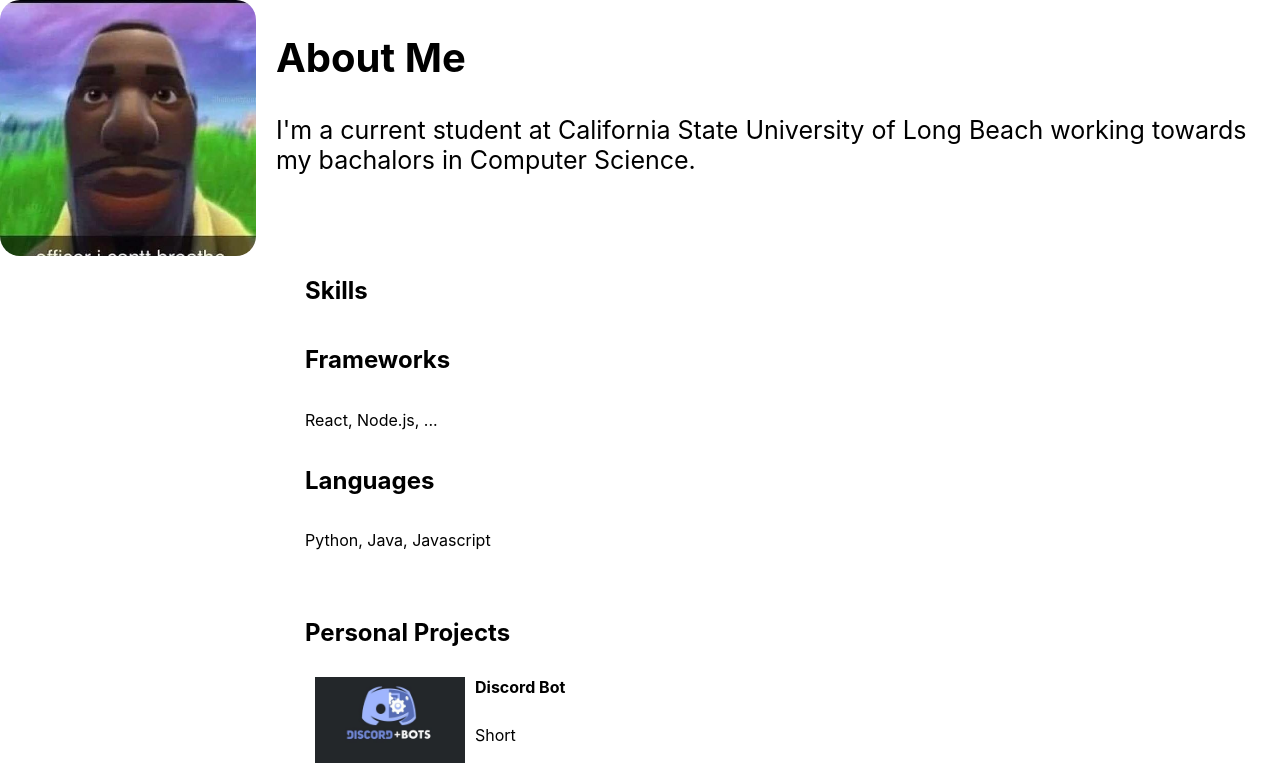
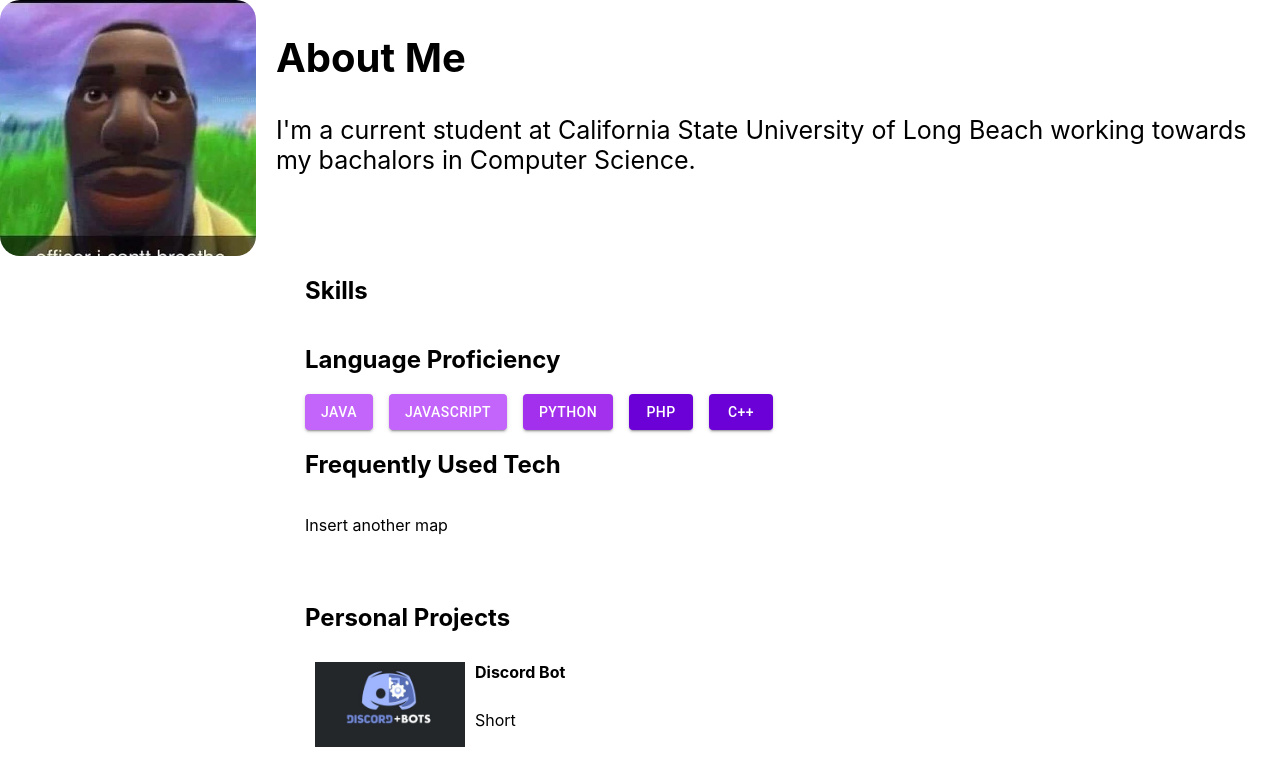
Before and after one commit to porterclev/Portfolio, a React (Create React App) app: page / in a window 1280 px wide. Shown: the top 779 px of the page. Built offline with nearby package versions, Linux system fonts and the light colour scheme.

Commit message:
made languages into buttons

```diff
--- /dev/null
+++ b/src/views/Skills/Lang.js
@@ -0,0 +1,32 @@
+import React from "react";
+import { Button } from "@mui/material";
+import { createTheme, ThemeProvider } from "@mui/material/styles";
+import "./Skills.css";
+const Lang = ({ lang }) => {
+  const theme = createTheme({
+    palette: {
+      primary: { main: "#C364FA" },
+      secondary: { main: "#A230ED" },
+      warning: { main: "#6B00D7" },
+    },
+  });
+  return (
+    <ThemeProvider theme={theme}>
+      <Button
+        sx={{ mr: 2 }}
+        variant="contained"
+        color={
+          lang.proficiency == "high"
+            ? "primary"
+            : lang.proficiency == "intermediate"
+            ? "secondary"
+            : "warning"
+        }
+      >
+        {lang.name}
+      </Button>
+    </ThemeProvider>
+  );
+};
+
+export default Lang;
--- /dev/null
+++ b/src/views/Skills/Langs.js
@@ -0,0 +1,13 @@
+import Lang from "./Lang";
+const Langs = ({ langs }) => {
+  return (
+    <>
+      {langs.map((lang) => (
+        // <Lang key={lang.id} lang={lang} onClick={onClick} />
+        <Lang key={lang.id} lang={lang} />
+      ))}
+    </>
+  );
+};
+
+export default Langs;
--- a/src/views/Skills/Skills.css
+++ b/src/views/Skills/Skills.css
@@ -8,3 +8,8 @@
     border-bottom-color: black;
 
 }
+.language-buttons {
+    display: flex;
+    flex-direction: row;
+
+}
--- a/src/views/Skills/Skills.js
+++ b/src/views/Skills/Skills.js
@@ -1,14 +1,26 @@
 import "./Skills.css";
+import { Button, ButtonGroup } from "@mui/material";
+import Langs from "./Langs";
+import { useState } from "react";
+const Skills = () => {
+  const [langs, useLang] = useState([
+    { id: 2, name: "Java", proficiency: "high" },
+    { id: 3, name: "Javascript", proficiency: "high" },
+    { id: 1, name: "Python", proficiency: "intermediate" },
+    { id: 4, name: "PHP", proficiency: "low" },
+    { id: 5, name: "C++", proficiency: "low" },
+  ]);
 
-const Skills = () => {
   return (
     <section className="skills-container">
       <h1>Skills</h1>
+      <h2>Language Proficiency</h2>
+      <div className="language-buttons">
+        {langs.length > 0 ? <Langs langs={langs} onClick={() => {}} /> : "None"}
+      </div>
 
-      <h2>Frameworks</h2>
-      <p>React, Node.js, ...</p>
-      <h2>Languages</h2>
-      <p>Python, Java, Javascript</p>
+      <h2>Frequently Used Tech</h2>
+      <p>Insert another map</p>
       <p></p>
     </section>
   );
```
